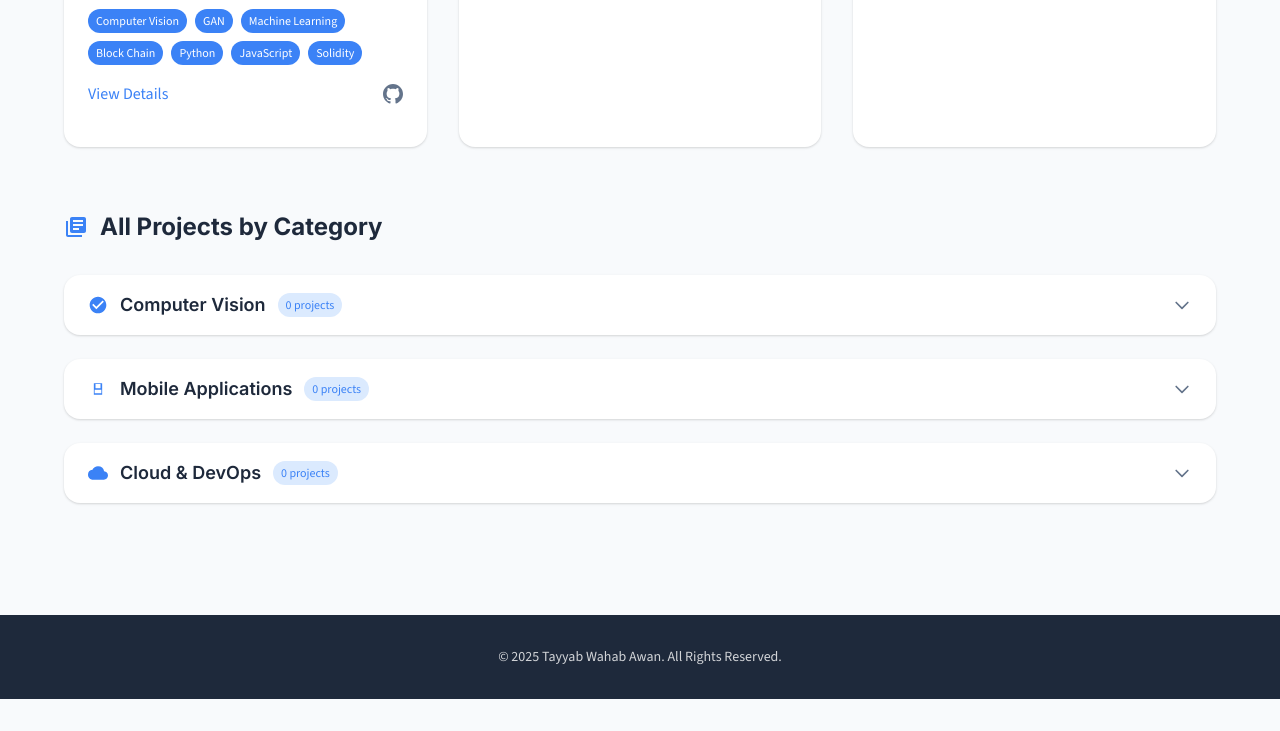
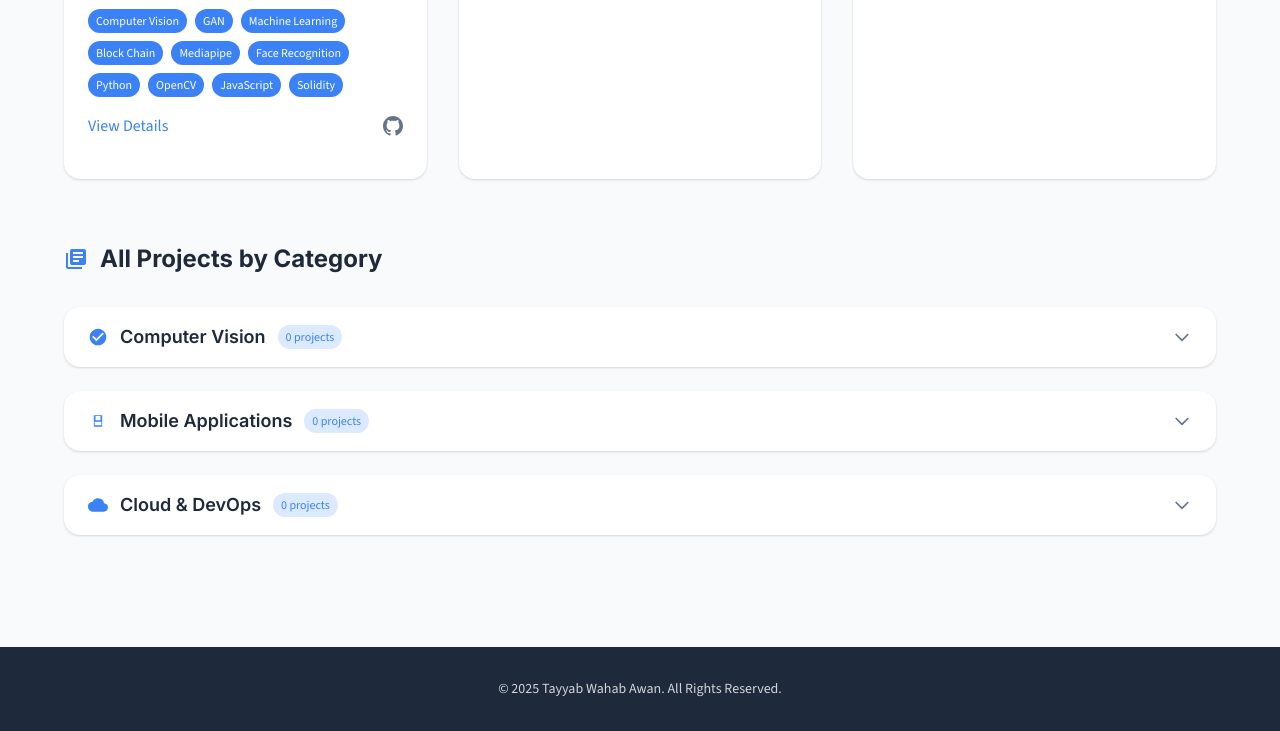
Before and after one commit to tayyabwahab/tayyabwahab.github.io, a website: page Portfolio.html in a window 1280 px wide. Shown: the part 1280-2011 px from the top of the page. Before the commit the page ends 1979 px from the top, so only its background shows below. Drawn offline with nearby package versions, Linux system fonts and the light colour scheme.

Commit message:
Portfolio Page Updated

```diff
--- a/Portfolio.html
+++ b/Portfolio.html
@@ -148,7 +148,10 @@
                             <span class="px-2 py-1 bg-accent text-white text-xs rounded-full">GAN</span>
                             <span class="px-2 py-1 bg-accent text-white text-xs rounded-full">Machine Learning</span>
                             <span class="px-2 py-1 bg-accent text-white text-xs rounded-full">Block Chain</span>
+                            <span class="px-2 py-1 bg-accent text-white text-xs rounded-full">Mediapipe</span>
+                            <span class="px-2 py-1 bg-accent text-white text-xs rounded-full">Face Recognition</span>
                             <span class="px-2 py-1 bg-accent text-white text-xs rounded-full">Python</span>
+                            <span class="px-2 py-1 bg-accent text-white text-xs rounded-full">OpenCV</span>
                             <span class="px-2 py-1 bg-accent text-white text-xs rounded-full">JavaScript</span>
                             <span class="px-2 py-1 bg-accent text-white text-xs rounded-full">Solidity</span>
                         </div>
```
